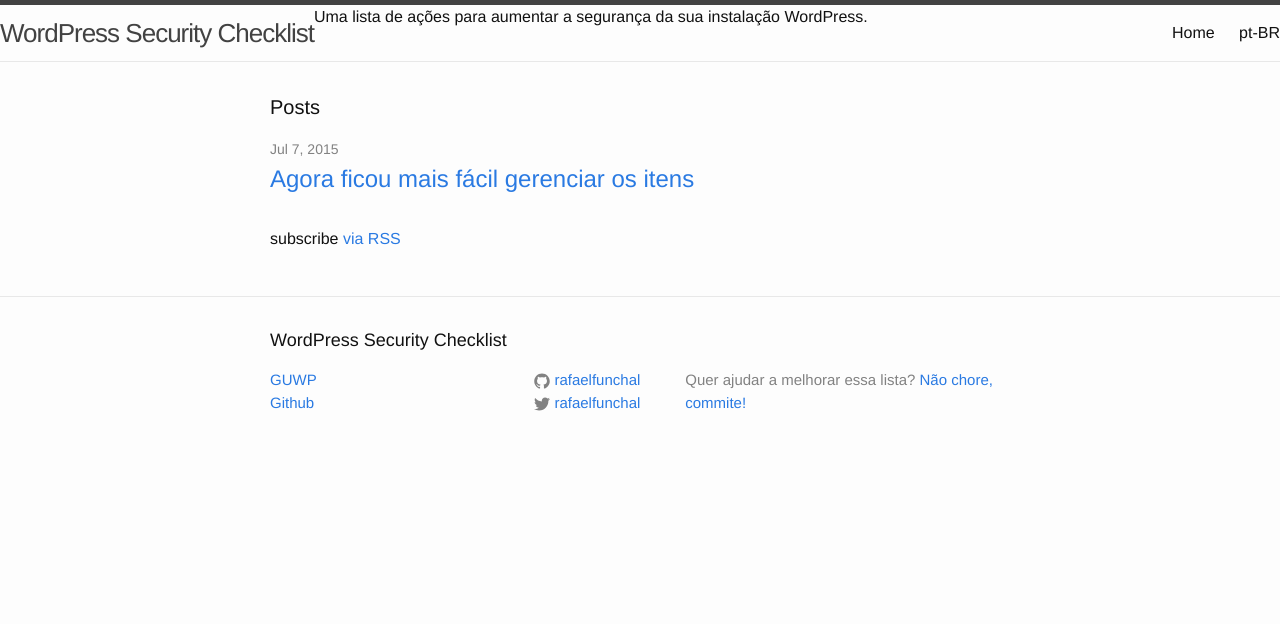
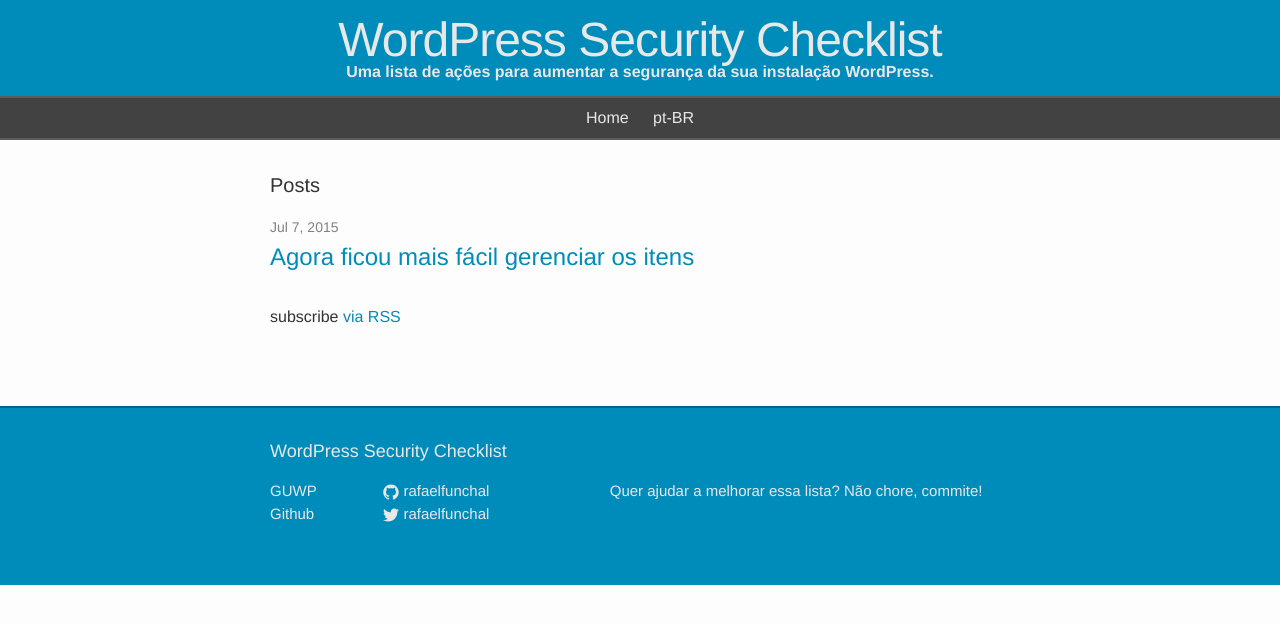
Before and after one commit to RafaelFunchal/wordpress-security-checklist, a Jekyll site: the page built from jekyll/index.html, in a window 1280 px wide. Shown: the top 624 px of the page. Built offline with Jekyll 4.4.1, drawn with Linux system fonts in a browser that asks for light colours.

Commit message:
Adding some styles

```diff
--- a/jekyll/_sass/_base.scss
+++ b/jekyll/_sass/_base.scss
@@ -64,7 +64,6 @@
  * Lists
  */
 ul, ol {
-    margin-left: $spacing-unit;
 }
 
 li {
@@ -198,7 +197,7 @@
         vertical-align: middle;
 
         path {
-            fill: $grey-color;
+            fill: $grey-color-light;
         }
     }
 }
--- a/jekyll/_sass/_layout.scss
+++ b/jekyll/_sass/_layout.scss
@@ -2,86 +2,57 @@
  * Site header
  */
 .site-header {
-    border-top: 5px solid $grey-color-dark;
-    border-bottom: 1px solid $grey-color-light;
-    min-height: 56px;
+    background-color: $brand-color;
+    color: $grey-color-light;
+    padding-top: 1em;
+    text-align: center;
 
     // Positioning context for the mobile navigation icon
     position: relative;
 }
 
 .site-title {
-    font-size: 26px;
-    line-height: 56px;
+    display: block;
+    font-size: 3em;
+    line-height: 100%;
+    margin: 0;
     letter-spacing: -1px;
-    margin-bottom: 0;
-    float: left;
 
     &,
     &:visited {
-        color: $grey-color-dark;
+        color: $grey-color-light;
     }
 }
 
+.site-description {
+    display: block;
+    font-size: 1em;
+    font-weight: 700;
+    line-height: 100%;
+    margin: 0;
+}
+
 .site-nav {
-    float: right;
-    line-height: 56px;
+    background-color: $grey-color-dark;
+    border: 2px solid lighten($grey-color-dark, 10%);
+    border-left: none;
+    border-right: none;
+    line-height: $base-line-height;
+    margin-top: 1em;
+    padding: 0.5em 0;
+    width: 100%;
 
     .menu-icon {
         display: none;
     }
 
     .page-link {
-        color: $text-color;
+        color: $grey-color-light;
         line-height: $base-line-height;
 
         // Gaps between nav items, but not on the first one
         &:not(:first-child) {
             margin-left: 20px;
-        }
-    }
-
-    @include media-query($on-palm) {
-        position: absolute;
-        top: 9px;
-        right: 30px;
-        background-color: $background-color;
-        border: 1px solid $grey-color-light;
-        border-radius: 5px;
-        text-align: right;
-
-        .menu-icon {
-            display: block;
-            float: right;
-            width: 36px;
-            height: 26px;
-            line-height: 0;
-            padding-top: 10px;
-            text-align: center;
-
-            > svg {
-                width: 18px;
-                height: 15px;
-
-                path {
-                    fill: $grey-color-dark;
-                }
-            }
-        }
-
-        .trigger {
-            clear: both;
-            display: none;
-        }
-
-        &:hover .trigger {
-            display: block;
-            padding-bottom: 5px;
-        }
-
-        .page-link {
-            display: block;
-            padding: 5px 10px;
         }
     }
 }
@@ -92,11 +63,22 @@
  * Site footer
  */
 .site-footer {
-    border-top: 1px solid $grey-color-light;
+    background-color: $brand-color;
+    border-top: 2px solid darken($brand-color, 10%);
+    color: $grey-color-light;
+    margin-top: 2em;
     padding: $spacing-unit 0;
+
+    a {
+        color: $grey-color-light;
+        &:visited {
+            color: $grey-color-light;
+        }
+    }
 }
 
 .footer-heading {
+    color: $grey-color-light;
     font-size: 18px;
     margin-bottom: $spacing-unit / 2;
 }
@@ -109,7 +91,7 @@
 
 .footer-col-wrapper {
     font-size: 15px;
-    color: $grey-color;
+    color: $grey-color-light;
     margin-left: -$spacing-unit / 2;
     @extend %clearfix;
 }
@@ -121,18 +103,18 @@
 }
 
 .footer-col-1 {
-    width: -webkit-calc(35% - (#{$spacing-unit} / 2));
-    width:         calc(35% - (#{$spacing-unit} / 2));
+    width: -webkit-calc(15% - (#{$spacing-unit} / 2));
+    width:         calc(15% - (#{$spacing-unit} / 2));
 }
 
 .footer-col-2 {
-    width: -webkit-calc(20% - (#{$spacing-unit} / 2));
-    width:         calc(20% - (#{$spacing-unit} / 2));
+    width: -webkit-calc(30% - (#{$spacing-unit} / 2));
+    width:         calc(30% - (#{$spacing-unit} / 2));
 }
 
 .footer-col-3 {
-    width: -webkit-calc(45% - (#{$spacing-unit} / 2));
-    width:         calc(45% - (#{$spacing-unit} / 2));
+    width: -webkit-calc(55% - (#{$spacing-unit} / 2));
+    width:         calc(55% - (#{$spacing-unit} / 2));
 }
 
 @include media-query($on-laptop) {
@@ -163,6 +145,25 @@
  */
 .page-content {
     padding: $spacing-unit 0;
+
+    ul {
+        list-style: none;
+
+        li {
+            list-style-image: none;
+            list-style-type: none;
+
+            &.checked {
+                text-decoration: line-through;
+                color: lighten($text-color, 50%);
+
+                a,
+                a:visited {
+                    color: lighten($text-color, 50%);
+                }
+            }
+        }
+    }
 }
 
 .page-heading {
--- a/jekyll/css/main.scss
+++ b/jekyll/css/main.scss
@@ -13,9 +13,9 @@
 
 $spacing-unit:     30px;
 
-$text-color:       #111;
+$text-color:       #333;
 $background-color: #fdfdfd;
-$brand-color:      #2a7ae2;
+$brand-color:      #008CBA;
 
 $grey-color:       #828282;
 $grey-color-light: lighten($grey-color, 40%);
```
